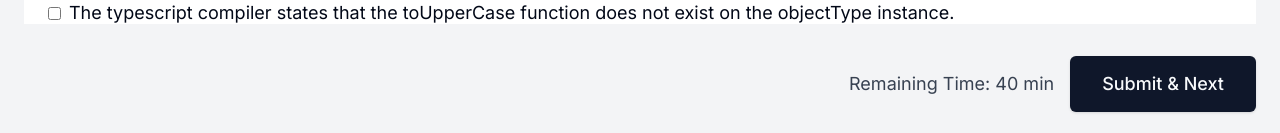
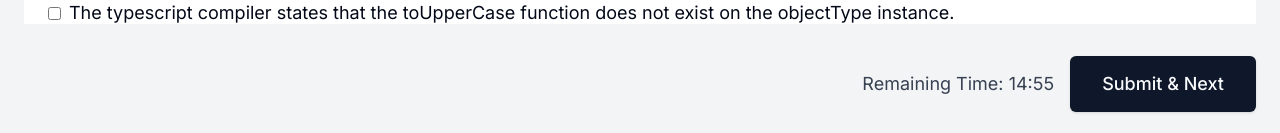
Before and after one commit to SriramJothiswaran/ps-hackathon-24, a Next.js app: page /tests/1/start in a window 1280 px wide. Shown: the part 664-797 px from the top of the page. Built offline with nearby package versions, Linux system fonts and the light colour scheme.

Commit message:
added countdown

```diff
--- a/app/courses/page.tsx
+++ b/app/courses/page.tsx
@@ -13,6 +13,12 @@ export default function Courses() {
     },
     {
       id: 2,
+      title: 'Advanced Typescript: Generics, Patterns',
+      photo: 'https://img-c.udemycdn.com/course/480x270/5625278_acdb_4.jpg',
+      link: 'https://www.udemy.com/course/advanced-typescript/'
+    },
+    {
+      id: 3,
       title: 'React Testing Library',
       photo: 'https://img-c.udemycdn.com/course/480x270/3780436_e8b4_6.jpg',
       link: 'https://www.udemy.com/course/react-testing-library/'
@@ -31,9 +37,12 @@ export default function Courses() {
         <section>
           <div className='grid grid-cols-1 md:grid-cols-2 lg:grid-cols-4 gap-4 mt-10'>
             {courseList.map((course) => (
-              <div className='col-span-1' key={course.id}>
+              <div
+                className='col-span-1 rounded-xl border bg-card text-card-foreground shadow'
+                key={course.id}
+              >
                 <a href={course.link} target='_blank'>
-                  <div className='rounded-xl border bg-card text-card-foreground shadow'>
+                  <div className=' text-card-foreground '>
                     <img src={course.photo} className='rounded-t-xl' />
                     <h3 className='text-lg font-semibold p-6'>
                       {course.title}
--- a/app/tests/[slug]/page.tsx
+++ b/app/tests/[slug]/page.tsx
@@ -18,7 +18,7 @@ const Test = () => {
             <span>Duration</span>
           </div>
           <p>
-            40 minutes (You can pause the test to take a break after each
+            15 minutes (You can pause the test to take a break after each
             question)
           </p>
         </div>
--- a/app/tests/[slug]/result/page.tsx
+++ b/app/tests/[slug]/result/page.tsx
@@ -13,9 +13,9 @@ const Result = () => {
     },
     {
       id: 2,
-      title: 'React Testing Library',
-      photo: 'https://img-c.udemycdn.com/course/480x270/3780436_e8b4_6.jpg',
-      link: 'https://www.udemy.com/course/react-testing-library/'
+      title: 'Advanced Typescript: Generics, Patterns',
+      photo: 'https://img-c.udemycdn.com/course/240x135/5625278_acdb_4.jpg',
+      link: 'https://www.udemy.com/course/advanced-typescript/'
     }
   ]
   return (
--- a/app/tests/[slug]/start/page.tsx
+++ b/app/tests/[slug]/start/page.tsx
@@ -2,6 +2,7 @@
 'use client'
 import React, { useState } from 'react'
 import { Button } from '@/components/ui/button'
+import { CountdownTimer } from '@/components/ui/countdown'
 import Link from 'next/link'
 
 const Page = () => {
@@ -109,7 +110,9 @@ const Page = () => {
             </ul>
           </p>
           <div className='ml-auto flex gap-4 items-center'>
-            <p className='text-lg text-gray-700'>Remaining Time: 40 min</p>
+            <p className='text-lg text-gray-700'>
+              <CountdownTimer minutes={15} />
+            </p>
             {currentQuestion === questions.length - 1 ? (
               <Button size='xl' asChild>
                 <Link href='/tests/typescript/result'>Submit</Link>
--- /dev/null
+++ b/components/ui/countdown.tsx
@@ -0,0 +1,41 @@
+import React, { useState, useEffect } from 'react'
+
+const CountdownTimer = ({ minutes }) => {
+  const [duration, setDuration] = useState(minutes * 60)
+
+  useEffect(() => {
+    let intervalId
+
+    const updateTimer = () => {
+      if (duration > 0) {
+        setDuration((prevDuration) => prevDuration - 1)
+      } else {
+        clearInterval(intervalId)
+      }
+    }
+
+    intervalId = setInterval(updateTimer, 1000)
+
+    return () => {
+      clearInterval(intervalId)
+    }
+  }, [duration])
+
+  const displayTime = () => {
+    const minutes = Math.floor(duration / 60)
+    const seconds = duration % 60
+    return `${String(minutes).padStart(2, '0')}:${String(seconds).padStart(
+      2,
+      '0'
+    )}`
+  }
+
+  return (
+    <div>
+      <h1>Remaining Time: {displayTime()}</h1>
+    </div>
+  )
+}
+
+CountdownTimer.displayName = 'CountdownTimer'
+export { CountdownTimer }
--- a/components/ui/file-upload.tsx
+++ b/components/ui/file-upload.tsx
@@ -30,6 +30,7 @@ const FileUpload = () => {
                 name='file-upload'
                 type='file'
                 className='sr-only'
+                accept='application/pdf'
               />
             </label>
             <p className='pl-1'>or drag and drop</p>
```
